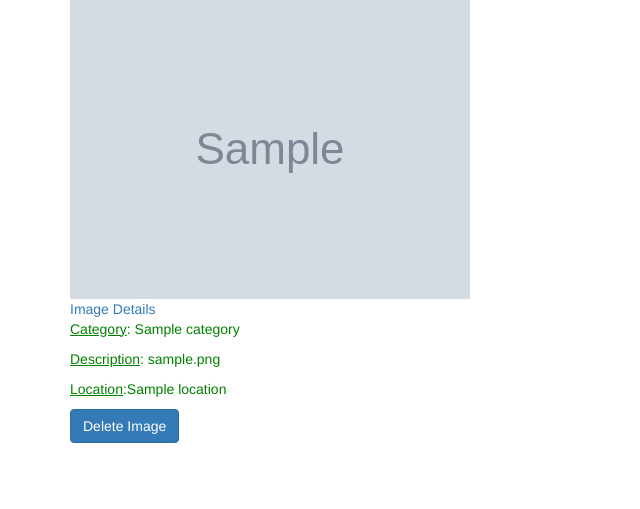
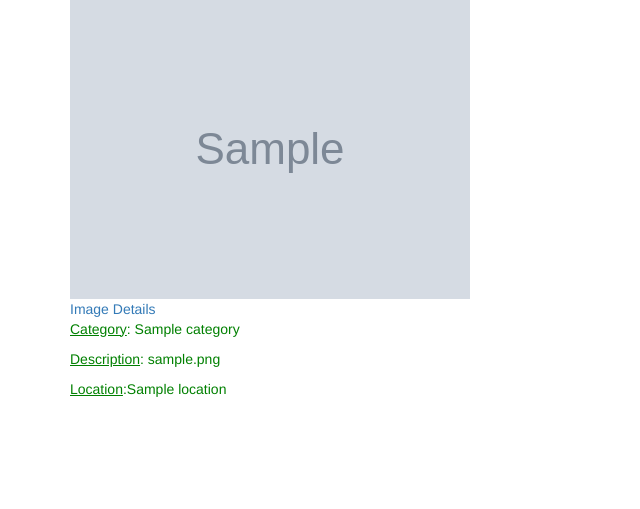
Before and after one commit to munganyendesandrine/GalleryApp, a Django app: page / in a window 1280 px wide. Shown: the part 206-715 px from the top of the page, without its empty margins (0-640 px from the left). Run offline with Django 3.2, Linux system fonts and the light colour scheme; tables that the repository leaves empty hold one stand-in row (values such as "Sample post"); grey boxes marked "Sample" are stand-in pictures; some libraries are stand-ins or nearby versions.

Commit message:
button removed

```diff
--- a/Gallery/templates/all-galleries/today-gallery.html
+++ b/Gallery/templates/all-galleries/today-gallery.html
@@ -16,7 +16,7 @@
          <p style="color:green;"><u>Description</u>: {{ gallery_item.image_description }}</p>
          <p style="color:green;"><u>Location</u>:{{ gallery_item.image_location }}</p>
 
-      <button class="btn btn-primary">Delete Image</button>
+      <!-- <button class="btn btn-primary">Delete Image</button> -->
 
     </div>
 
```
